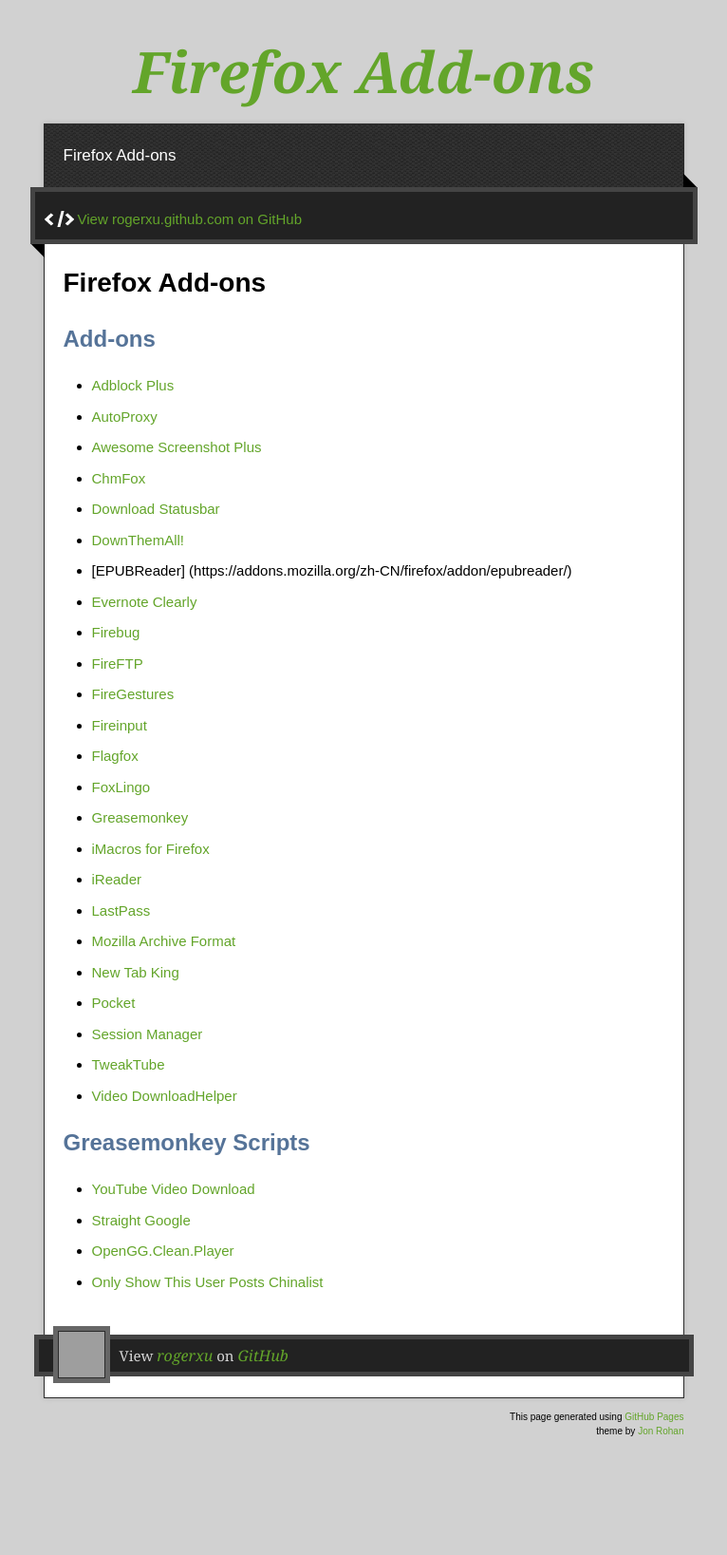
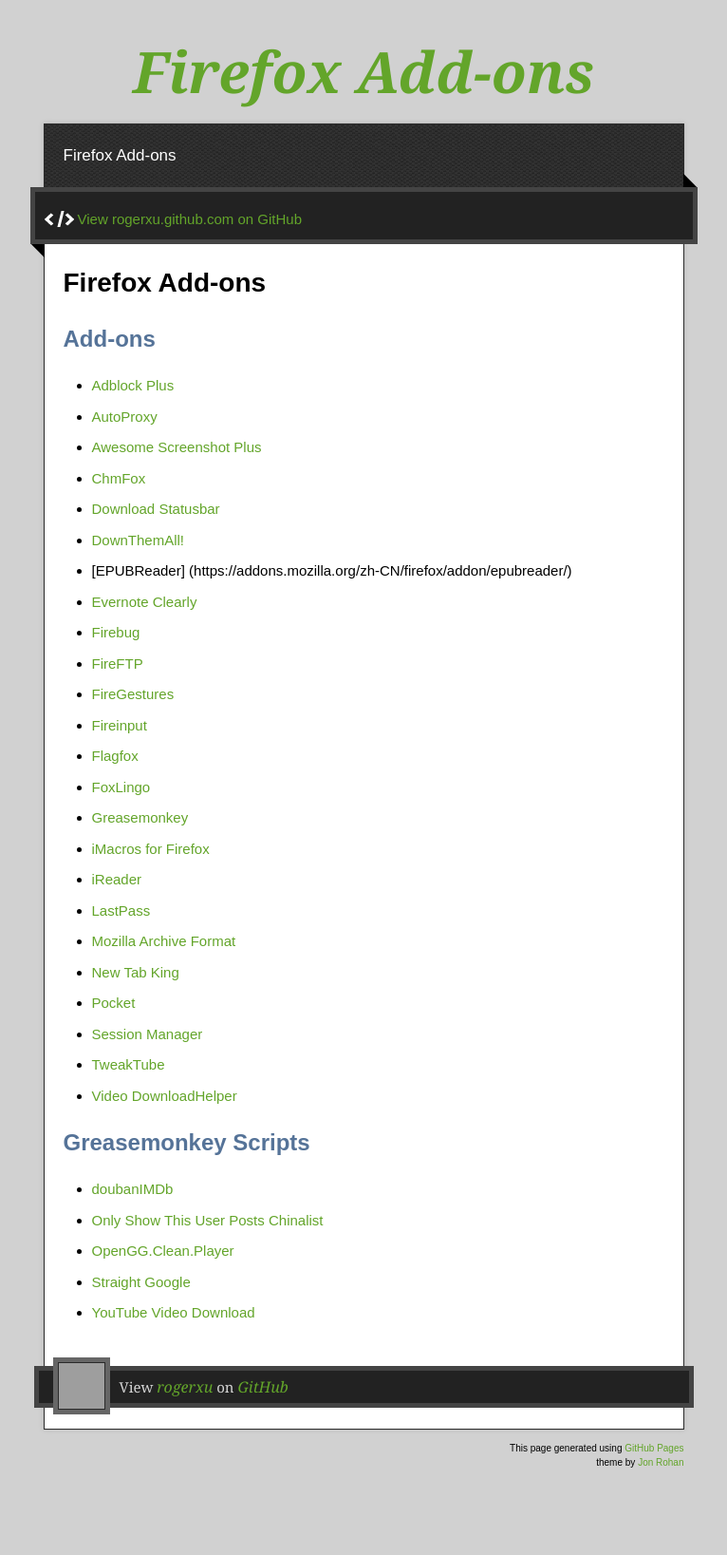
Before and after one commit to rogerxu/rogerxu.github.io, a Jekyll site: the page built from _posts/2012-11-05-firefox-addons.md, in a window 1280 px wide. Shown: the whole page at 95% size, without its empty margins (257-1023 px from the left). Built offline with Jekyll 4.4.1, drawn with Linux system fonts in a browser that asks for light colours; nearby versions of some CDN libraries; before the commit the page ends 1604 px from its top, so only the background shows below that; grey boxes are pictures that could not be loaded.

Commit message:
Update Greasemonkey scripts.
Add doubanIMDb script.

```diff
--- a/_posts/2012-11-05-firefox-addons.md
+++ b/_posts/2012-11-05-firefox-addons.md
@@ -35,7 +35,8 @@
 
 ## Greasemonkey Scripts
 
+* [doubanIMDb](http://userscripts.org/scripts/show/103552)
+* [Only Show This User Posts Chinalist](http://userscripts.org/scripts/show/137995)
+* [OpenGG.Clean.Player](http://userscripts.org/scripts/show/120679)
+* [Straight Google](http://userscripts.org/scripts/show/121261)
 * [YouTube Video Download](http://userscripts.org/scripts/show/62634)
-* [Straight Google](http://userscripts.org/scripts/show/121261)
-* [OpenGG.Clean.Player](http://userscripts.org/scripts/show/120679)
-* [Only Show This User Posts Chinalist](http://userscripts.org/scripts/show/137995)
```
Also changed, not shown: _posts/2012-11-05-chrome-extensions.md (+0 -1 lines).
